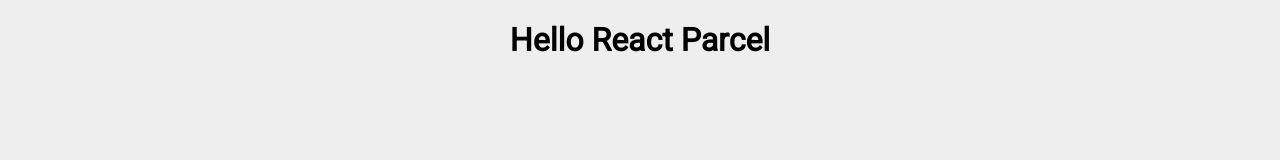
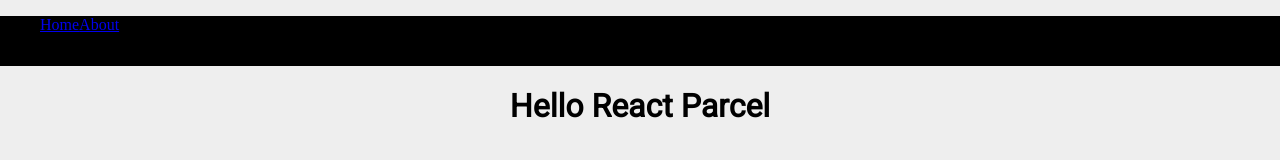
Before and after one commit to Loriick/parcel-react, a React app: page / in a window 1280 px wide. Built offline with nearby package versions, Linux system fonts and the light colour scheme.

Commit message:
more element

```diff
--- a/index.js
+++ b/index.js
@@ -2,10 +2,10 @@
 import { render } from "react-dom";
 
 //components
-import App from "./src/components/App";
+import Router from "./src/components/Router";
 
 //reset
 import './src/styles/index.css'
 
 const root = document.querySelector("#root");
-render(<App />, root);
+render(<Router />, root);
--- /dev/null
+++ b/src/components/About.js
@@ -0,0 +1,12 @@
+import React, { Component } from "react";
+import { AppCss } from "../styles/appCss";
+
+export default class About extends Component {
+  render() {
+    return (
+      <AppCss className="about">
+        <h1>About page</h1>
+      </AppCss>
+    );
+  }
+}
--- a/src/components/App.js
+++ b/src/components/App.js
@@ -1,4 +1,6 @@
 import React, { Component, Fragment } from "react";
+
+import Header from "./Header";
 
 //style
 import { AppCss } from "../styles/appCss";
@@ -6,11 +8,12 @@
 export default class App extends Component {
   render() {
     return (
-      <Fragment>
+      <div>
+        <Header />
         <AppCss>
           <h1>Hello React Parcel</h1>
         </AppCss>
-      </Fragment>
+      </div>
     );
   }
 }
--- /dev/null
+++ b/src/components/Router.js
@@ -0,0 +1,16 @@
+import React from "react";
+import { BrowserRouter, Route, Switch } from "react-router-dom";
+
+//components
+import App from "./App";
+import About from "./About";
+
+const Router = () => (
+  <BrowserRouter>
+    <Switch>
+      <Route exact path="/" component={App} />
+      <Route path="/about" component={About} />
+    </Switch>
+  </BrowserRouter>
+);
+export default Router;
--- /dev/null
+++ b/src/components/header.js
@@ -0,0 +1,23 @@
+import React from "react";
+import { Link } from "react-router-dom";
+
+import { HeaderCss } from "../styles/appCss";
+
+const Header = () => {
+  return (
+    <HeaderCss>
+      <nav>
+        <ul>
+          <li>
+            <Link to='/'>Home</Link>
+          </li>
+          <li>
+            <Link to='/about'>About</Link>
+          </li>
+        </ul>
+      </nav>
+    </HeaderCss>
+  );
+};
+
+export default Header;
--- a/src/styles/appCss.js
+++ b/src/styles/appCss.js
@@ -7,3 +7,20 @@
   text-align: center;
   font-family: Roboto, sans-serif;
 `;
+
+export const HeaderCss = styled.header`
+  width: 100vw;
+  height: 50px;
+  background-color: black;
+
+  nav {
+    height: 100%;
+    width: 100%;
+    ul {
+      color: white;
+      li {
+        display: inline-block;
+      }
+    }
+  }
+`;
--- a/src/styles/index.css
+++ b/src/styles/index.css
@@ -1,4 +1,3 @@
-
 body {
   padding: 0;
   margin: 0;
```
Also changed, not shown: 3 other files.
